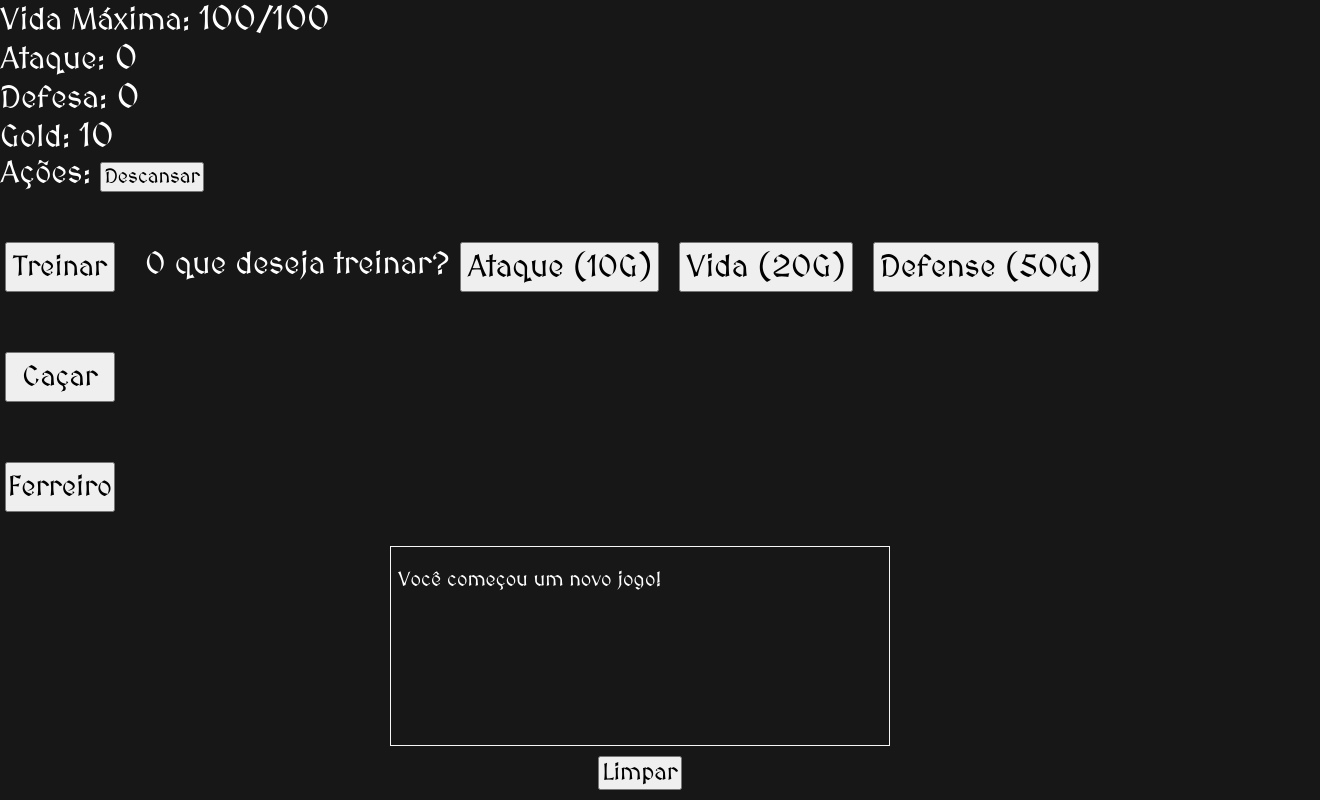
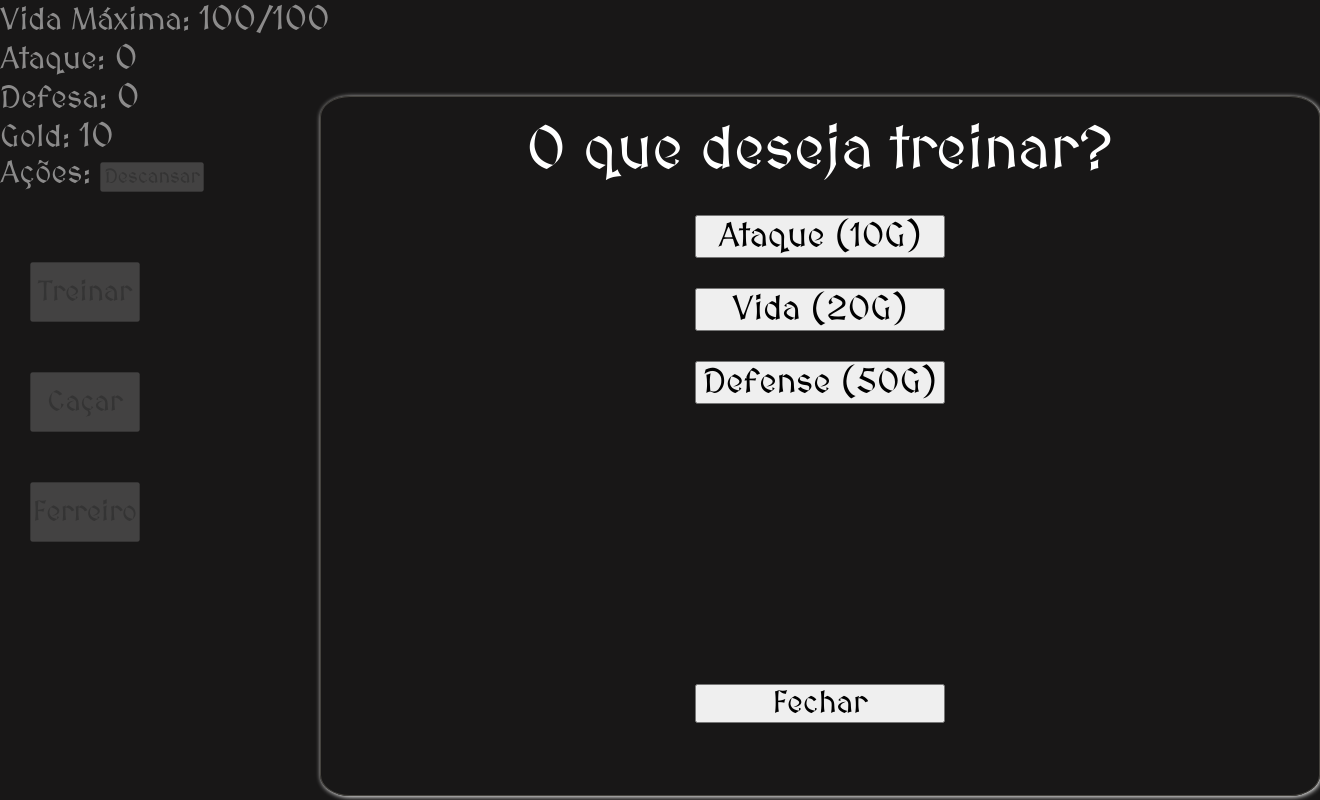
Before and after one commit to juicerq/Zarimbas-RPG, a plain HTML site: page index.html in a window 1280 px wide. Both pictures are taken after a click on the button "Treinar". Shown: the whole page, 1320 px wide, since content can reach past the window. Drawn offline with nearby package versions, Linux system fonts and the light colour scheme.

Commit message:
create pop ups

```diff
--- a/class/mobs.js
+++ b/class/mobs.js
@@ -1,8 +1,8 @@
 let rat = new Mob(1, 20, 0, 5, 'Rato')
 let goblin = new Mob(7, 50, 1, 10, 'Goblin')
-let esqueleto = new Mob(15, 60, 2, 30, 'Esqueleto')
-let orc = new Mob(30, 90, 5, 60, 'Orc')
-let cyclop = new Mob(60, 150, 10, 120, 'Ciclope')
+let esqueleto = new Mob(15, 60, 5, 50, 'Esqueleto')
+let orc = new Mob(30, 90, 10, 60, 'Orc')
+let cyclop = new Mob(60, 150, 20, 120, 'Ciclope')
 
 function setMobTitle(array){
   array.forEach(function (mob){
--- /dev/null
+++ b/class/sword.js
@@ -0,0 +1,6 @@
+class Sword{
+  constructor (ataque, bonus){
+    this.ataque = ataque,
+    this.bonus = bonus
+  }
+}
--- a/index.html
+++ b/index.html
@@ -29,32 +29,19 @@
       </ul>
     </header>
 
+
     <main>
 
       <div class="train">
-        <button class="open-train-options" onclick="openAndClose('train-options')">Treinar</button>
-        <div class="train-options hide">
-          <span>O que deseja treinar?</span>
-          <button onclick="increaseStatus('attack', 1, 10)" class="add-attack">Ataque (10G)</button>
-          <button onclick="increaseStatus('max-hp', 10, 20)" class="add-hp">Vida (20G)</button>
-          <button onclick="increaseStatus('defense', 1, 50)" class="add-defense">Defense (50G)</button>
-        </div>
+        <button class="open-train-options" onclick="openPopUp('pop-up-train')">Treinar</button>
       </div>
 
       <div class="hunt">
-        <button class="open-hunt-options" onclick="openAndClose('hunt-options')">Caçar</button>
-        <div class="hunt-options hide">
-          <span>O que deseja caçar?</span>
-          <button class="Rato" onclick="fightMob(rat)">Rato</button>
-          <button class="Goblin" onclick="fightMob(goblin)">Goblin</button>
-          <button class="Esqueleto" onclick="fightMob(esqueleto)">Esqueleto</button>
-          <button class="Orc" onclick="fightMob(orc)">Orc</button>
-          <button class="Ciclope" onclick="fightMob(cyclop)">Ciclope</button>
-        </div>
+        <button class="open-hunt-options" onclick="openPopUp('pop-up-hunt')">Caçar</button>
       </div>
 
       <div class="blacksmith">
-        <button class="open-blacksmith-options" onclick="openAndClose('blacksmith-options')">Ferreiro</button>
+        <button class="open-blacksmith-options" onclick="openPopUp('pop-up-blacksmith')">Ferreiro</button>
         <div class="blacksmith-options hide">
           <span>O que deseja comprar?</span>
           <button>Rato</button>
@@ -63,16 +50,42 @@
 
     </main>
 
+    <aside>
+      <div class="pop-up-hunt hide">
+        <ul>
+          <li><p>O que deseja caçar?</p></li>
+          <li><button class="Rato" onclick="fightMob(rat), closePopUp('pop-up-hunt')">Rato</button></li>
+          <li><button class="Goblin" onclick="fightMob(goblin), closePopUp('pop-up-hunt')">Goblin</button></li>
+          <li><button class="Esqueleto" onclick="fightMob(esqueleto), closePopUp('pop-up-hunt')">Esqueleto</button></li>
+          <li><button class="Orc" onclick="fightMob(orc), closePopUp('pop-up-hunt')">Orc</button></li>
+          <li><button class="Ciclope" onclick="fightMob(cyclop), closePopUp('pop-up-hunt')">Ciclope</button></li>
+          <button class="close-pop-up" onclick="closePopUp('pop-up-hunt')">Fechar</button>
+        </ul>
       </div>
 
-  <footer>
+      <div class="pop-up-train hide">
+        <ul>
+          <li><p>O que deseja treinar?</p></li>
+          <li><button onclick="increaseStatus('attack', 1, 10)" class="add-attack">Ataque (10G)</button></li>
+          <li><button onclick="increaseStatus('max-hp', 10, 20)" class="add-hp">Vida (20G)</button></li>
+          <li><button onclick="increaseStatus('defense', 1, 50)" class="add-defense">Defense (50G)</button></li>
+          <button class="close-pop-up" onclick="closePopUp('pop-up-train')">Fechar</button>
+        </ul>
+      </div>
+
+    </aside>
+
+    <footer class="">
       <div class="console"></div>
       <button onclick="cleanConsole()">Limpar</button>
     </footer>
+  </div>
+
 
   <script src="https://code.jquery.com/jquery-1.9.1.js"></script>
   <script src="script.js"></script>
   <script src="class/mob.js"></script>
   <script src="class/mobs.js"></script>
+  <script src="class/sword.js"></script>
 </body>
 </html>
--- a/script.js
+++ b/script.js
@@ -90,14 +90,6 @@ function restOff(){
   document.querySelector('.rest').classList.remove('resting')
 }
 
-function disableRest(){
-  $('.rest').prop('disabled', true)
-}
-
-function enableRest(){
-  $('.rest').prop('disabled', false)
-}
-
 // HTML Functions
 function writeInConsole(message){
   $('.console').html($('.console').html() + `<p>${message}</p>`)
@@ -110,14 +102,48 @@ function cleanConsole(){
   $('.console').html('')
 }
 
-function openAndClose(classname){
-  $('main div div').each(function (index, div){
+// function openAndClose(classname){
+//   $('main div div').each(function (index, div){
+//     if (this.classList.contains(classname)){
+//       if (!this.classList.contains('hide')) {
+//         this.classList.add('hide')
+//       } else {
+//         this.classList.remove('hide')
+//       }
+//     }
+//     if (!div.classList.contains(classname)){
+//       div.classList.add('hide')
+//     }
+//   })
+// }
+
+function openPopUp(classname){
+  $('main').css('opacity', '0.5')
+  $('header').css('opacity', '0.5')
+  $('footer').css('opacity', '0.5')
+  $('footer').css('display', 'none')
+  disableMain()
+  disableRest()
+  $('aside div').each(function (index, div){
     if (this.classList.contains(classname)){
-      if (!this.classList.contains('hide')) {
-        this.classList.add('hide')
-      } else {
-        this.classList.remove('hide')
-      }
+      this.classList.remove('hide')
+    }
+    if (!div.classList.contains(classname)){
+      div.classList.add('hide')
+    }
+  })
+}
+
+function closePopUp(classname){
+  $('footer').css('display', 'flex')
+  $('aside div').each(function (index, div){
+    if (this.classList.contains(classname)){
+      this.classList.add('hide')
+      $('main').css('opacity', '1')
+      $('header').css('opacity', '1')
+      $('footer').css('opacity', '1')
+      enableMain()
+      enableRest()
     }
     if (!div.classList.contains(classname)){
       div.classList.add('hide')
@@ -143,6 +169,14 @@ function disableMain(){
 
 function enableMain(){
   $('main button').prop('disabled', false)
+}
+
+function disableRest(){
+  $('.rest').prop('disabled', true)
+}
+
+function enableRest(){
+  $('.rest').prop('disabled', false)
 }
 
 //Combat Functions
--- a/style.css
+++ b/style.css
@@ -41,6 +41,75 @@ header {
   padding: 2px;
 }
 
+@keyframes appear {
+  0% {
+    opacity: 0%;
+  }
+  100%{
+    opacity: 100%;
+  }
+}
+
+main{
+  display: flex;
+  flex-direction: column;
+  margin: 0 30px;
+  height: 100%;
+  gap: 30px;
+}
+
+
+
+.hide {
+  display: none;
+}
+
+/* Pop Up */
+
+.open-train-options, .open-hunt-options, .open-blacksmith-options {
+  width: 110px;
+  height: 60px;
+  margin-top: 20px;
+}
+
+.pop-up-hunt, .pop-up-train {
+  position: absolute;
+  top: 12%;
+  left: 25%;
+  margin: 0 auto;
+  height: 700px;
+  width: 1000px;
+  border: 1px solid rgb(69, 67, 62);
+  box-shadow: 1px 1px 5px white;
+  border-radius: 3%;
+  animation: appear 0.5s forwards;
+}
+
+.pop-up-train .close-pop-up{
+  margin-top: 250px
+}
+
+.pop-up-hunt .close-pop-up{
+  margin-top: 100px
+}
+
+.pop-up-hunt ul, .pop-up-train ul{
+  list-style: none;
+  display: flex;
+  flex-direction: column;
+  width: 100%;
+  align-items: center;
+  gap: 30px;
+}
+
+.pop-up-hunt ul li p, .pop-up-train ul li p{
+  font-size: 60px;
+  margin-top: 20px;
+}
+
+.pop-up-train button, .pop-up-hunt button{
+  width: 250px;
+}
 
 /* Footer */
 
@@ -48,17 +117,25 @@ footer {
   display: flex;
   flex-direction: column;
   position: absolute;
-  width: 100%;
+  width: fit-content;
   bottom: 0%;
-  align-items: center;
+  align-items: left;
 }
 
 footer > p{
   font-size: 30px;
 }
 
+footer > button {
+  width: fit-content;
+  padding: 2px;
+  margin: 10px 190px;
+}
+
 .console {
   border: 1px solid rgb(247, 245, 245);
+  border-radius: 2%;
+  box-shadow: 1px 1px 5px white;
   height: 200px;
   width: 500px;
   text-align: left;
@@ -80,57 +157,3 @@ footer > p{
   font-size: 20px;
   color: white;
 }
-
-@keyframes appear {
-  0% {
-    opacity: 0%;
-  }
-  100%{
-    opacity: 100%;
-  }
-}
-
-footer > button {
-  width: fit-content;
-  padding: 2px;
-  margin: 10px 0;
-}
-
-main{
-  display: flex;
-  flex-direction: column;
-  margin: 0 5px;
-  height: 100%;
-  gap: 60px;
-}
-
-.train, .hunt, .blacksmith {
-  display: flex;
-}
-
-.train > button, .hunt > button, .blacksmith > button{
-  height: 50px;
-}
-
-.train-options, .hunt-options, .blacksmith-options {
-  display: flex;
-  margin: 0px 30px;
-}
-
-.train-options span, .hunt-options span, .blacksmith-options span{
-  line-height: 1.5;
-}
-
-.train-options button, .hunt-options button, .blacksmith-options button {
-  height: 50px;
-  margin: 0px 10px;
-  padding: 5px;
-}
-
-.hide {
-  display: none;
-}
-
-.open-train-options, .open-hunt-options, .open-blacksmith-options {
-  width: 110px;
-}
```
Lines whose indentation alone changed are shown as unchanged.
